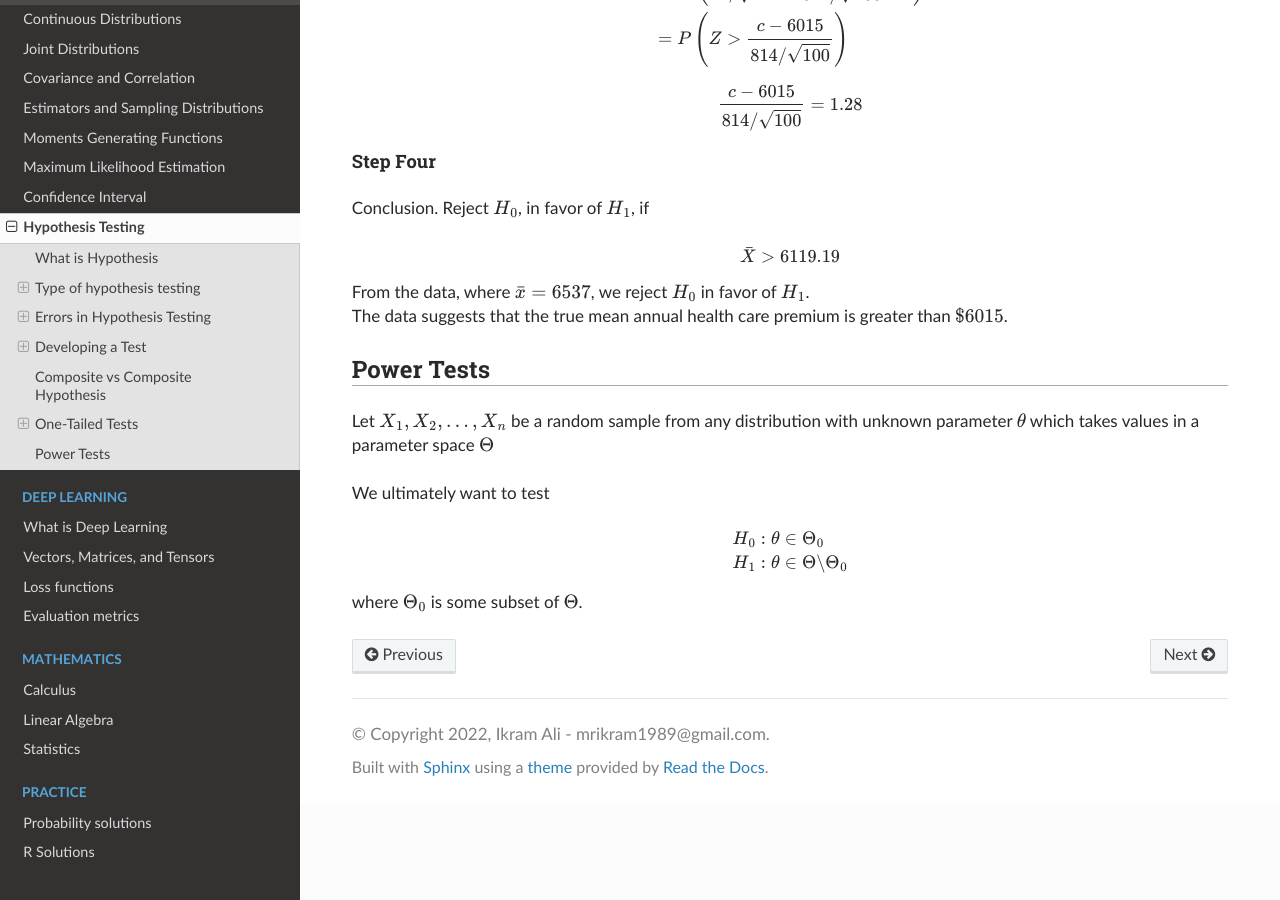
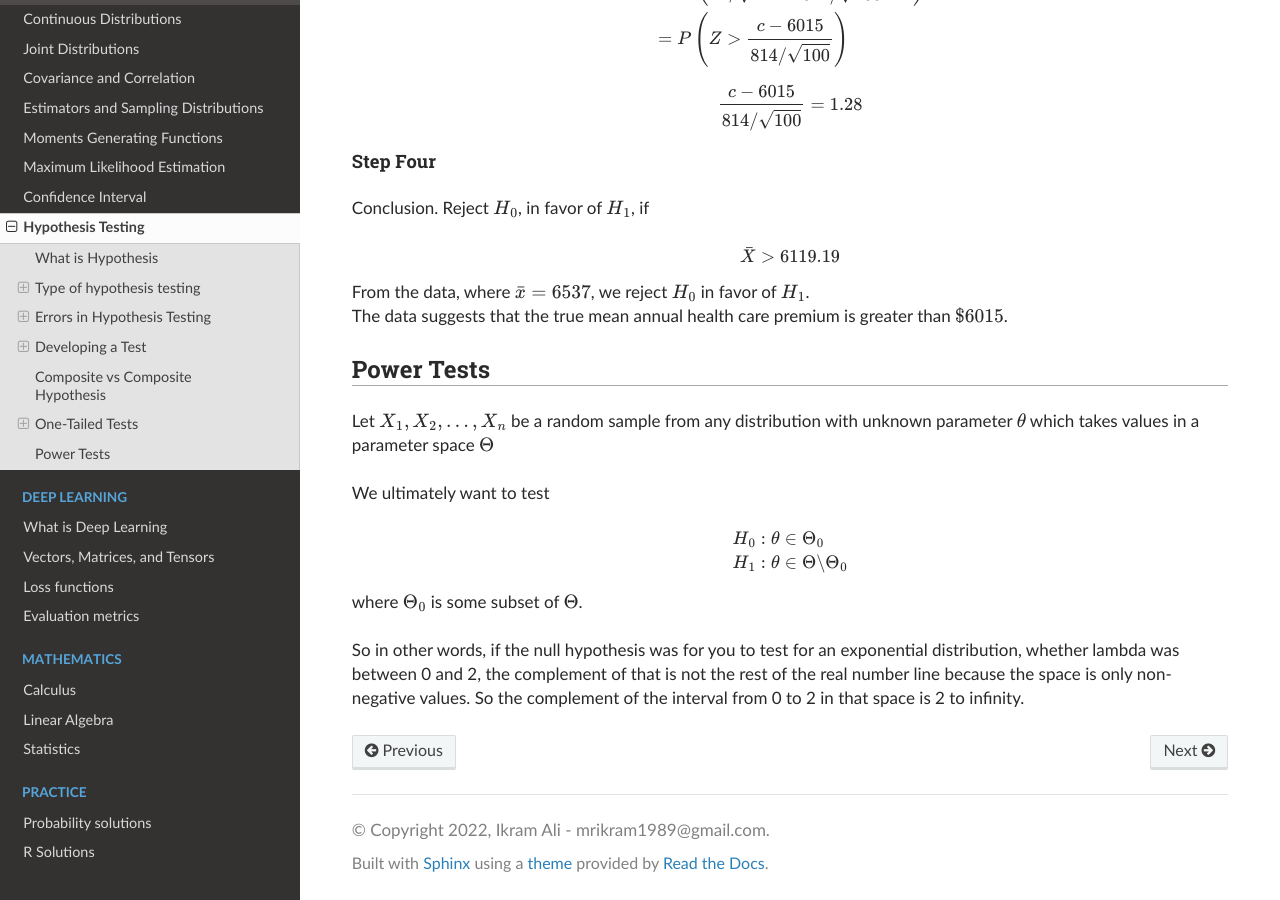
Before and after one commit to akkefa/ml-notes, a Sphinx documentation site: the page built from docs/probability/hypothesis_testing.md, in a window 1280 px wide and 900 px high, scrolled down 11874 px. Built offline with Sphinx 7.4.7 and the Read the Docs theme 2.0.0, drawn with Linux system fonts in a browser that asks for light colours.

Commit message:
new changes

```diff
--- a/docs/probability/hypothesis_testing.md
+++ b/docs/probability/hypothesis_testing.md
@@ -491,3 +491,7 @@ $$
 $$
 
 where $\Theta_0$ is some subset of $\Theta$.
+
+So in other words, if the null hypothesis was for you to test for an exponential distribution,
+whether lambda was between 0 and 2, the complement of that is not the rest of the real number line because the space is
+only non-negative values. So the complement of the interval from 0 to 2 in that space is 2 to infinity.
```
